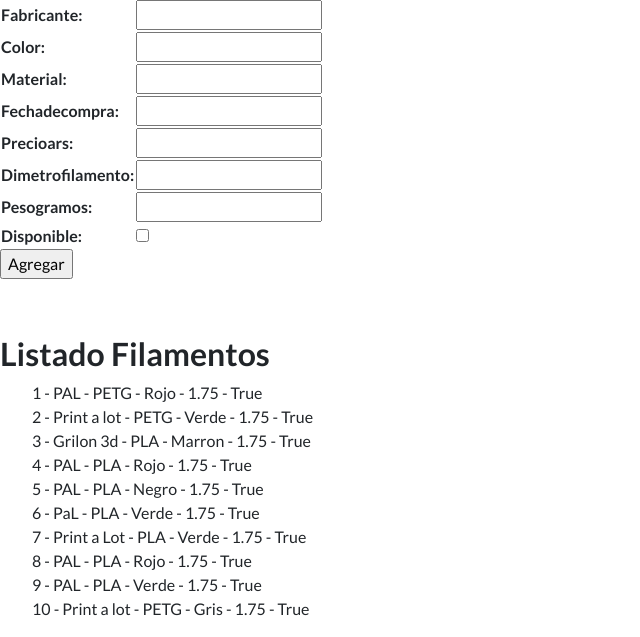
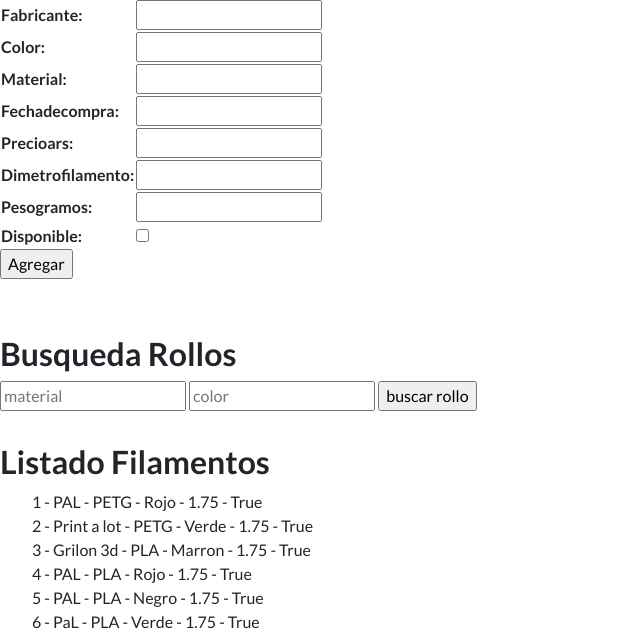
Before and after one commit to ldcomba/TerceraPreEntrega_Comba, a Django app: page /AppImp3D/rollosFilamentos/ in a window 1280 px wide. Shown: the part 603-1240 px from the top of the page, without its empty margins (0-640 px from the left). Run offline with Django 4.2, Linux system fonts and the light colour scheme; data comes from the database, SQL or seed files in the repository; both versions use the stored data as it was after the commit; some libraries are stand-ins or nearby versions.

Commit message:
rev-A02 Busqueda de rollos

```diff
--- a/AppImp3D/templates/rollosFilamentos.html
+++ b/AppImp3D/templates/rollosFilamentos.html
@@ -19,9 +19,16 @@
 
     <br>
 
+    <h2>Busqueda Rollos</h2>
+    <form action="{% url 'rollosFilamentos' %}" method="GET">
+        <input type="text" name="materialBusqueda" id="materialBusqueda" placeholder="material">
+        <input type="text" name="colorBusqueda" id="colorBusqueda" placeholder="color">
+        <input type="submit" value="buscar rollo">
+    </form>
 
+    <h3> {{ mensajeBusqueda }} </h3>
 
-
+    <br>
 
     <h2> Listado Filamentos</h2>
     <ul>
--- a/AppImp3D/views.py
+++ b/AppImp3D/views.py
@@ -54,13 +54,30 @@ def rollosFilamentos(request):
         else:
             mensaje="Datos Invalidos"
             #return render(request,"impresoras.html", {"mensaje": "Datos Invalidos","formulario":formulario_impresora})
+        mensajeBusqueda=""
+        rollosFilamentos=RolloFilamento.objects.all()
+
     else:
+        try:
+            material=request.GET["materialBusqueda"]
+            color=request.GET["colorBusqueda"]
+            mensaje=""
+            #material=""
+            #color=""
 
-        ##profesores=Profesor.objects.all()
-        mensaje=""
+            if material!="" or color!="":
+                rollosFilamentos=RolloFilamento.objects.filter(material__icontains=material,color__icontains=color)
+                mensajeBusqueda="Resultados de la busqueda:"
+            else:
+                rollosFilamentos=RolloFilamento.objects.all()
+                mensajeBusqueda="No ingresaste nada"
+        except:
+            mensajeBusqueda=""
+            mensaje=""
+            rollosFilamentos=RolloFilamento.objects.all()
     formulario_rolloFilamento=RolloFilamentoForm()
-    rollosFilamentos=RolloFilamento.objects.all()
-    return render(request,"rollosFilamentos.html",{"mensaje": mensaje,"formulario":formulario_rolloFilamento, "rollosFilamentos":rollosFilamentos})
+
+    return render(request,"rollosFilamentos.html",{"mensaje": mensaje,"formulario":formulario_rolloFilamento, "rollosFilamentos":rollosFilamentos, "mensajeBusqueda":mensajeBusqueda})
 
 
 
```
Also changed, not shown: db.sqlite3.
